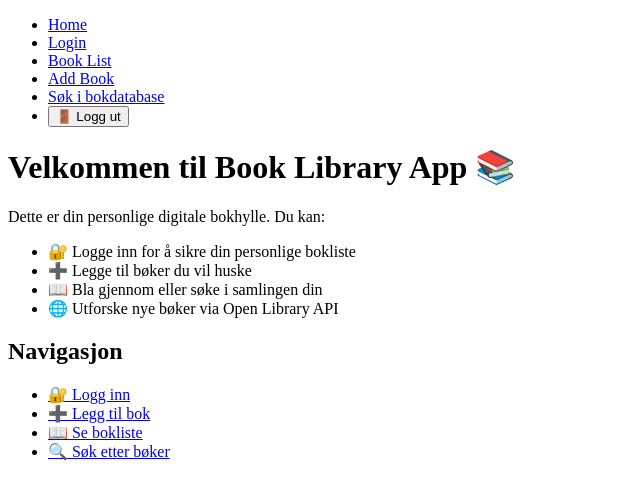
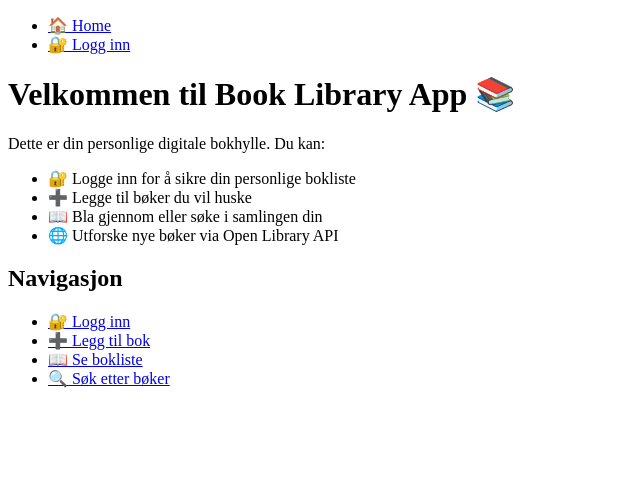
Before and after one commit to moa-reidar/final_project, a React (Vite) app: page / in a window 1280 px wide. Shown: the top 498 px of the page, without its empty margins (0-640 px from the left). Built offline with nearby package versions, Linux system fonts and the light colour scheme.

Commit message:
Fix Header live login/logout update using manual storage event

```diff
--- a/src/components/Header.jsx
+++ b/src/components/Header.jsx
@@ -1,26 +1,64 @@
 import { Link, useNavigate } from "react-router-dom";
+import { useEffect, useState } from "react";
 
 function Header() {
   const navigate = useNavigate();
+  const [isLoggedIn, setIsLoggedIn] = useState(false);
+
+  useEffect(() => {
+    const checkLogin = () => {
+      const storedLogin = localStorage.getItem("isLoggedIn");
+      setIsLoggedIn(storedLogin === "true");
+    };
+
+    checkLogin();
+    window.addEventListener("storage", checkLogin);
+
+    return () => {
+      window.removeEventListener("storage", checkLogin);
+    };
+  }, []);
 
   const handleLogout = () => {
     localStorage.removeItem("isLoggedIn");
     localStorage.removeItem("username");
+    setIsLoggedIn(false);
+    window.dispatchEvent(new Event("storage"));
     navigate("/login");
   };
 
   return (
-    <header>
-      <nav>
-        <ul>
-          <li><Link to="/">Home</Link></li>
-          <li><Link to="/login">Login</Link></li>
-          <li><Link to="/books">Book List</Link></li>
-          <li><Link to="/add-book">Add Book</Link></li>
-          <li><Link to="/search">Søk i bokdatabase</Link></li>
-          <li>
-            <button onClick={handleLogout}>🚪 Logg ut</button>
+    <header className="header">
+      <nav className="header__nav">
+        <ul className="header__list">
+          <li className="header__item">
+            <Link to="/" className="header__link">🏠 Home</Link>
           </li>
+
+          {!isLoggedIn && (
+            <li className="header__item">
+              <Link to="/login" className="header__link">🔐 Logg inn</Link>
+            </li>
+          )}
+
+          {isLoggedIn && (
+            <>
+              <li className="header__item">
+                <Link to="/books" className="header__link">📚 Bokliste</Link>
+              </li>
+              <li className="header__item">
+                <Link to="/add-book" className="header__link">➕ Legg til bok</Link>
+              </li>
+              <li className="header__item">
+                <Link to="/search" className="header__link">🔍 Søk i API</Link>
+              </li>
+              <li className="header__item">
+                <button onClick={handleLogout} className="header__logout-button">
+                  🚪 Logg ut
+                </button>
+              </li>
+            </>
+          )}
         </ul>
       </nav>
     </header>
```
